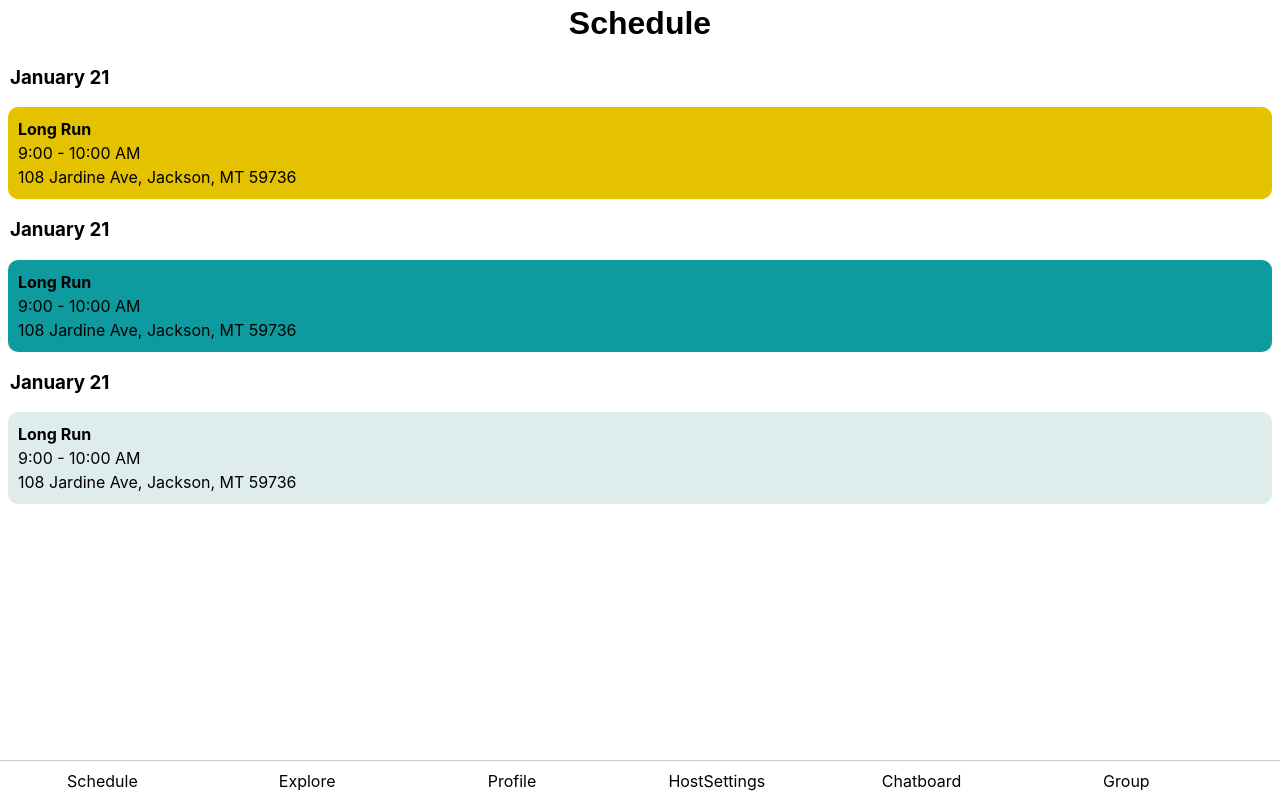
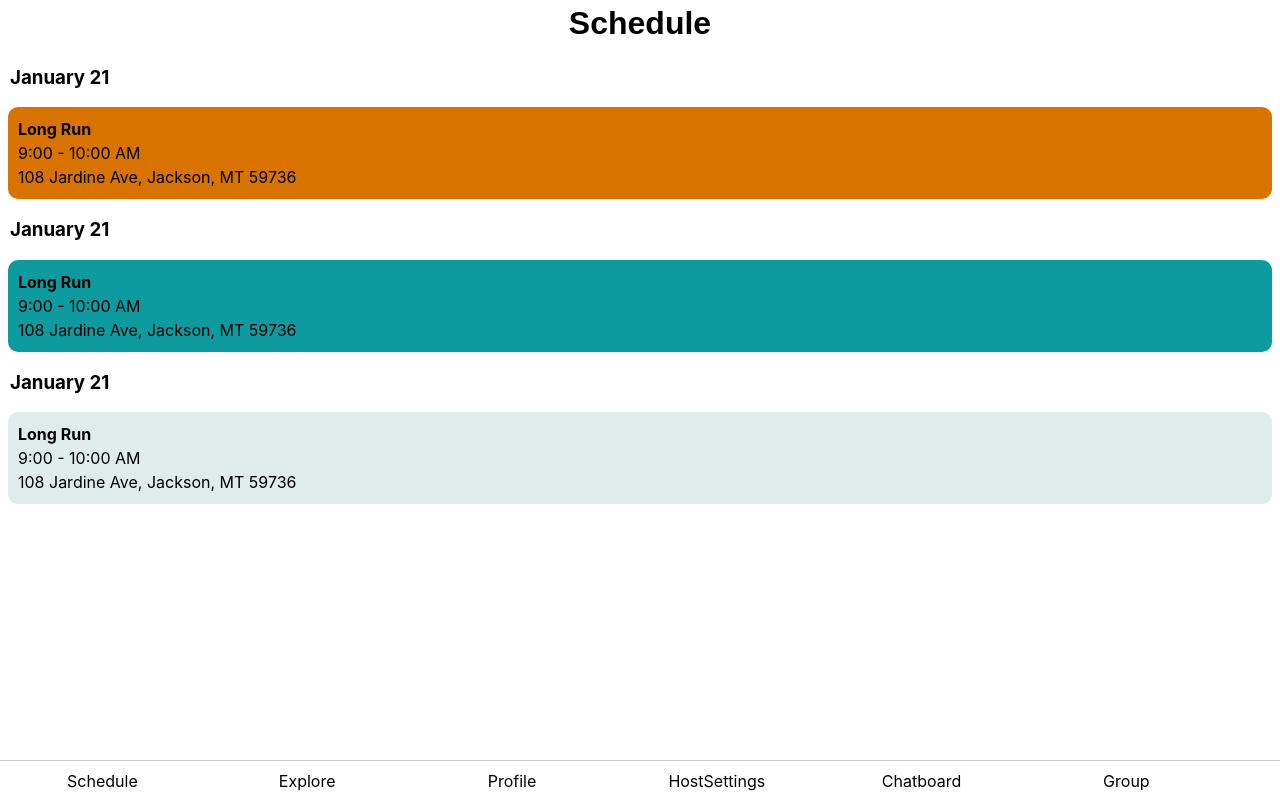
Before and after one commit to hopkinstechnocrats/fether, a React (Create React App) app: page / in a window 1280 px wide. Built offline with nearby package versions, Linux system fonts and the light colour scheme.

Commit message:
orange shade change

```diff
--- a/src/components/RoundBox.css
+++ b/src/components/RoundBox.css
@@ -29,7 +29,7 @@
 }
 
 .orange {
-    background-color: #e4c200;
+    background-color: #d87300;
 }
 
 .darkTeal {
```
